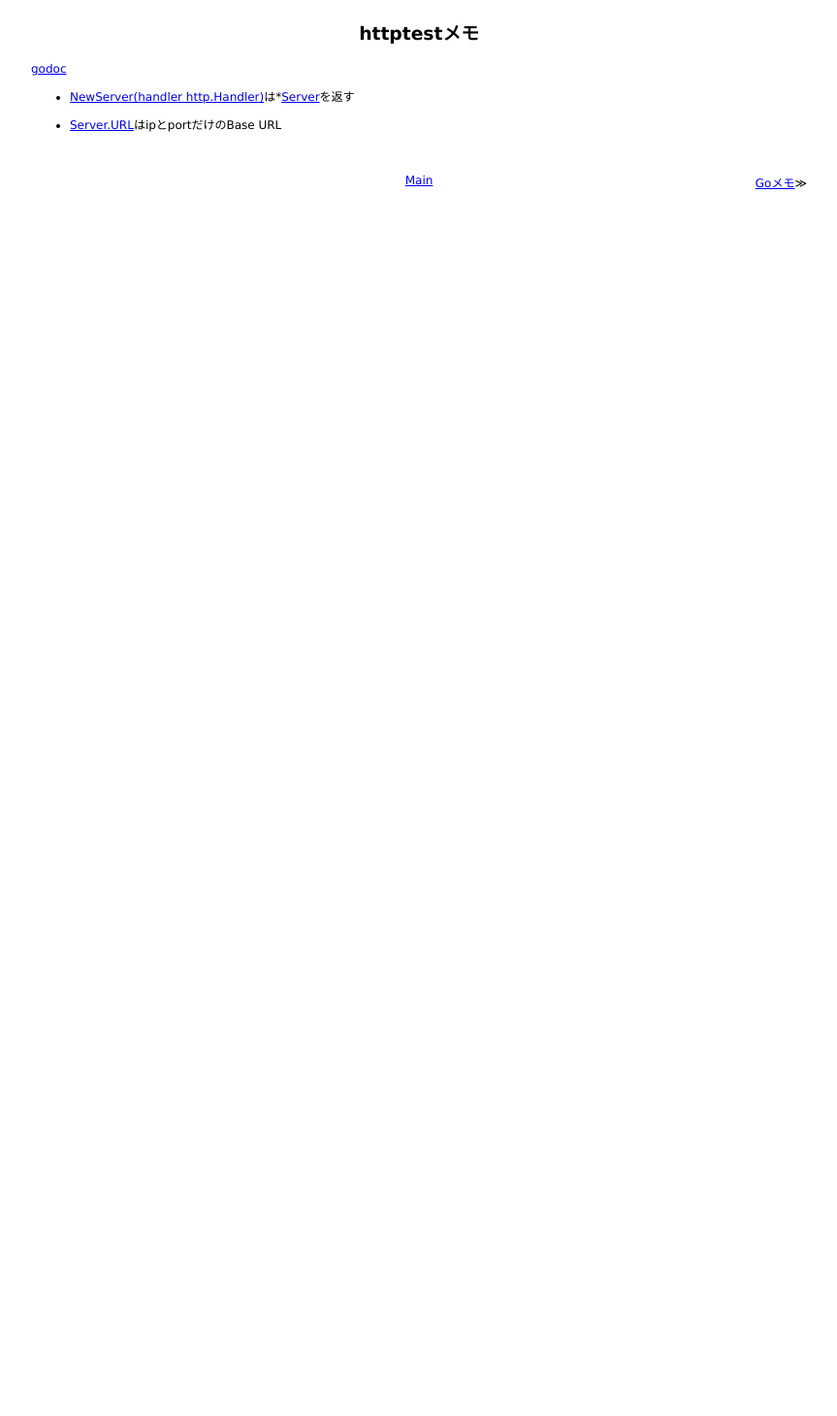
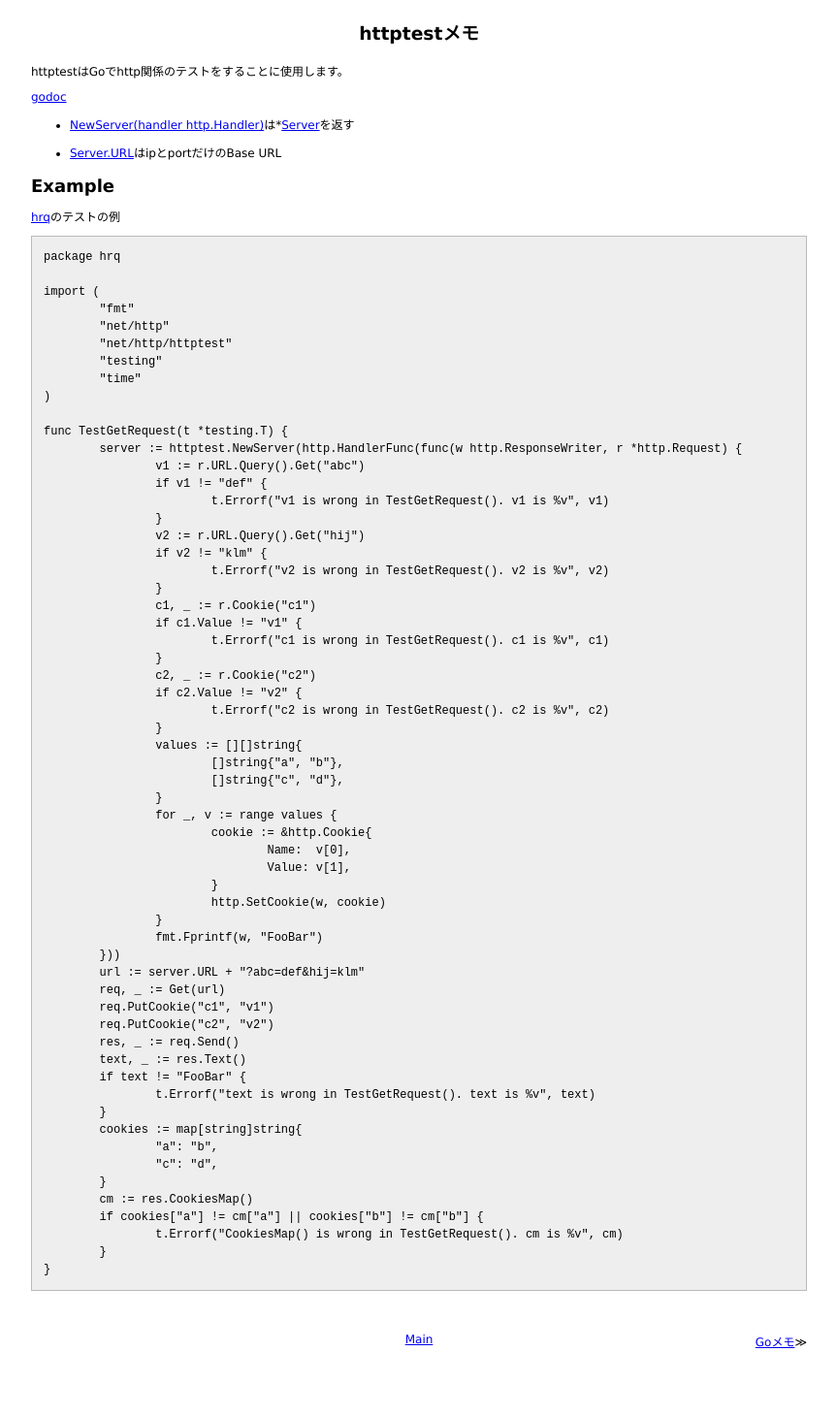
Before and after one commit to 38elements/38elements.github.com, a Jekyll site: the page built from _posts/2017-09-08-golang-httptest.md, in a window 1280 px wide. Shown: the whole page at 97% size, without its empty margins (208-1071 px from the left). Built offline with Jekyll 4.4.1, drawn with Linux system fonts in a browser that asks for light colours; before the commit the page ends 900 px from its top, so only the background shows below that.

Commit message:
Update 2017-09-08-golang-httptest.md

````diff
--- a/_posts/2017-09-08-golang-httptest.md
+++ b/_posts/2017-09-08-golang-httptest.md
@@ -2,9 +2,77 @@
 layout: posts
 title: httptestメモ
 ---
+
+httptestはGoでhttp関係のテストをすることに使用します。
 
 [godoc](https://golang.org/pkg/net/http/httptest/)
 
 * [NewServer(handler http.Handler)](https://golang.org/pkg/net/http/httptest/#NewServer)は\*[Server](https://golang.org/pkg/net/http/httptest/#Server)を返す
 
 * [Server.URL](https://golang.org/pkg/net/http/httptest/#Server)はipとportだけのBase URL
+
+## Example
+
+[hrq](https://github.com/windy-server/hrq/)のテストの例
+
+```Go
+package hrq
+
+import (
+	"fmt"
+	"net/http"
+	"net/http/httptest"
+	"testing"
+	"time"
+)
+
+func TestGetRequest(t *testing.T) {
+	server := httptest.NewServer(http.HandlerFunc(func(w http.ResponseWriter, r *http.Request) {
+		v1 := r.URL.Query().Get("abc")
+		if v1 != "def" {
+			t.Errorf("v1 is wrong in TestGetRequest(). v1 is %v", v1)
+		}
+		v2 := r.URL.Query().Get("hij")
+		if v2 != "klm" {
+			t.Errorf("v2 is wrong in TestGetRequest(). v2 is %v", v2)
+		}
+		c1, _ := r.Cookie("c1")
+		if c1.Value != "v1" {
+			t.Errorf("c1 is wrong in TestGetRequest(). c1 is %v", c1)
+		}
+		c2, _ := r.Cookie("c2")
+		if c2.Value != "v2" {
+			t.Errorf("c2 is wrong in TestGetRequest(). c2 is %v", c2)
+		}
+		values := [][]string{
+			[]string{"a", "b"},
+			[]string{"c", "d"},
+		}
+		for _, v := range values {
+			cookie := &http.Cookie{
+				Name:  v[0],
+				Value: v[1],
+			}
+			http.SetCookie(w, cookie)
+		}
+		fmt.Fprintf(w, "FooBar")
+	}))
+	url := server.URL + "?abc=def&hij=klm"
+	req, _ := Get(url)
+	req.PutCookie("c1", "v1")
+	req.PutCookie("c2", "v2")
+	res, _ := req.Send()
+	text, _ := res.Text()
+	if text != "FooBar" {
+		t.Errorf("text is wrong in TestGetRequest(). text is %v", text)
+	}
+	cookies := map[string]string{
+		"a": "b",
+		"c": "d",
+	}
+	cm := res.CookiesMap()
+	if cookies["a"] != cm["a"] || cookies["b"] != cm["b"] {
+		t.Errorf("CookiesMap() is wrong in TestGetRequest(). cm is %v", cm)
+	}
+}
+```
````
